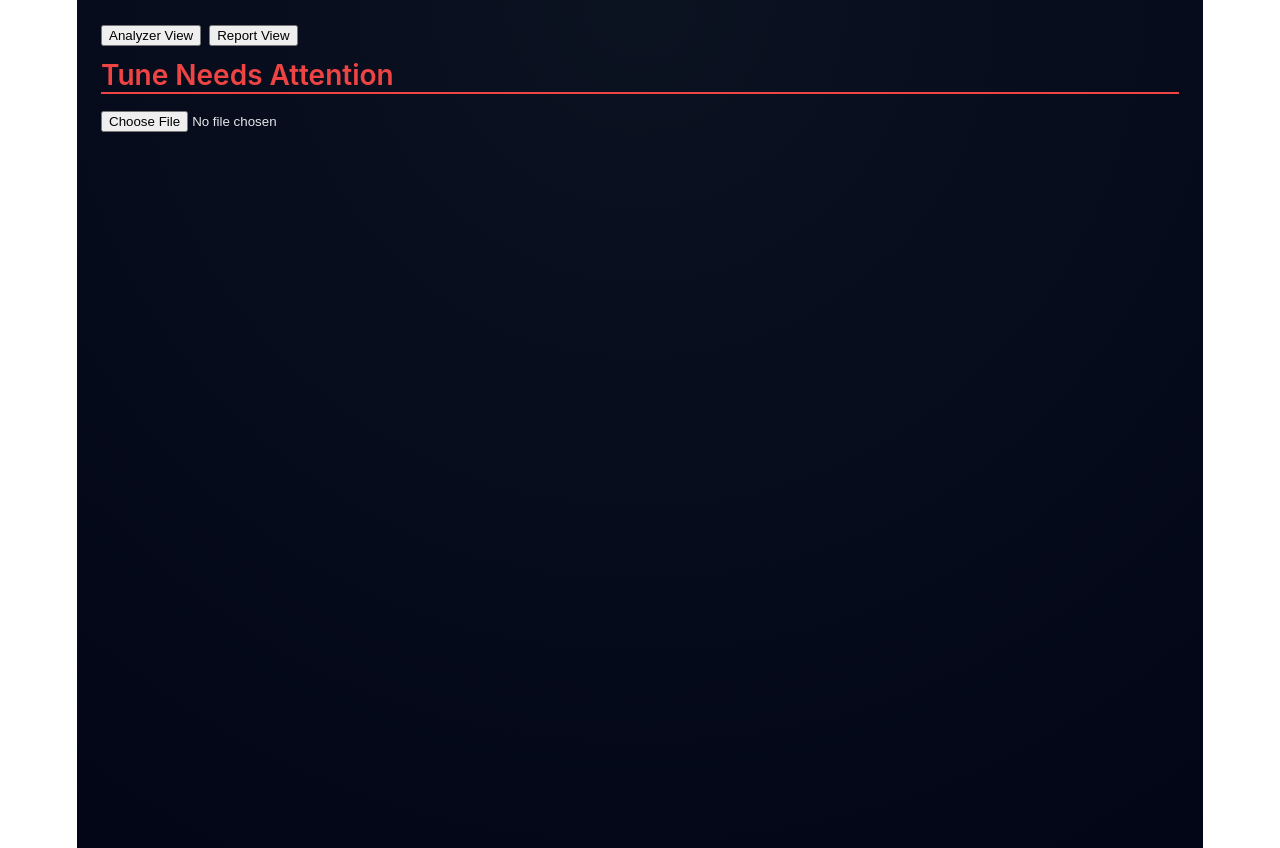
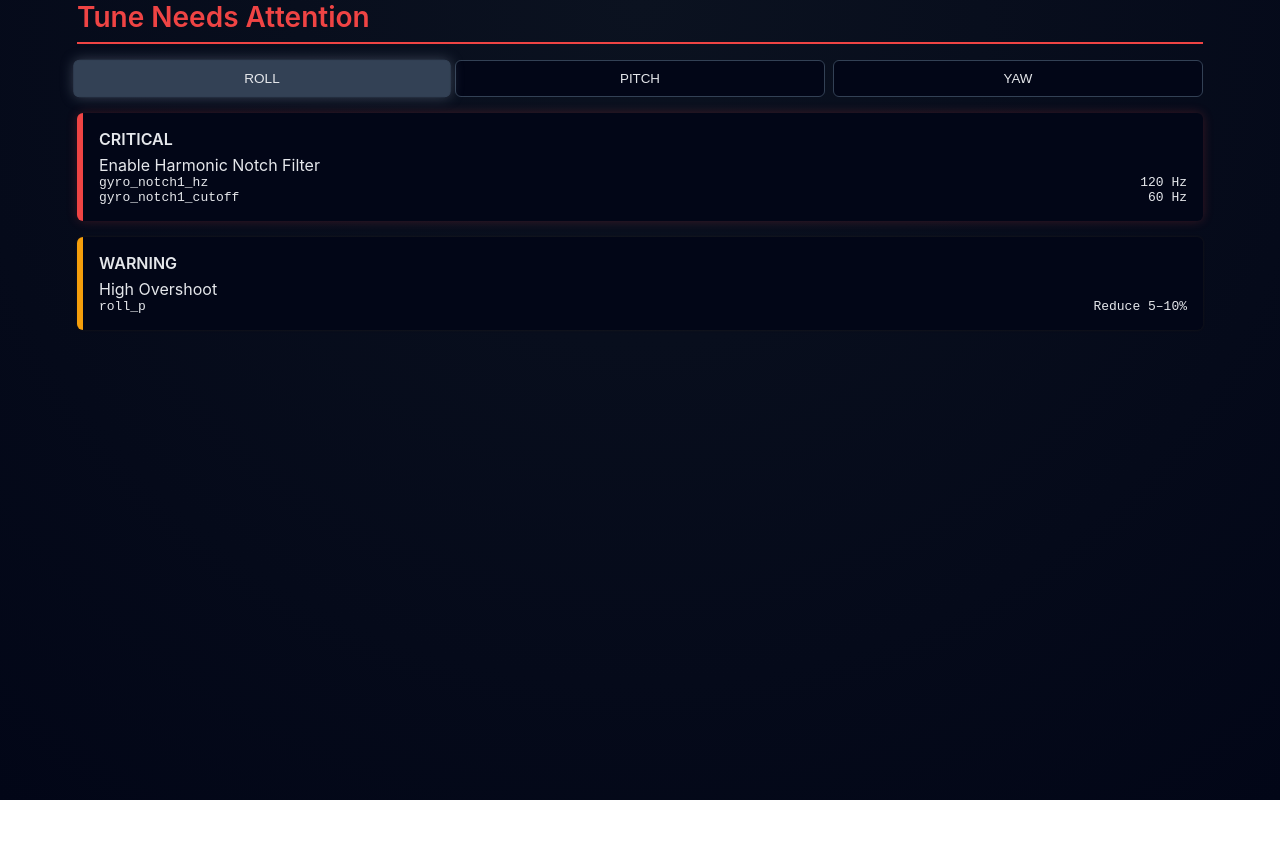
Before and after one commit to srul/inav-pid-analyzer, a React (Vite) app: page / in a window 1280 px wide. After the commit the page ends 800 px from the top, so only its background shows below. Built offline with nearby package versions, Linux system fonts and the light colour scheme.

Commit message:
Update App.jsx

```diff
--- a/src/App.jsx
+++ b/src/App.jsx
@@ -1,129 +1,45 @@
 import { useEffect, useState } from "react";
 
-/* ================= CONFIG ================= */
 const AXES = ["roll", "pitch", "yaw"];
-const PRESET_KEY = "pid-analyzer-presets";
-const THEME_KEY = "pid-analyzer-theme";
 
-/* ================= THEME ================= */
-function getInitialTheme() {
-  const saved = localStorage.getItem(THEME_KEY);
-  if (saved) return saved;
-  return window.matchMedia("(prefers-color-scheme: dark)").matches
-    ? "dark"
-    : "light";
-}
+export default function App() {
+  const [axis, setAxis] = useState("roll");
 
-/* ================= STORAGE ================= */
-function loadPresets() {
-  try {
-    return JSON.parse(localStorage.getItem(PRESET_KEY)) || [];
-  } catch {
-    return [];
-  }
-}
-function savePresets(presets) {
-  localStorage.setItem(PRESET_KEY, JSON.stringify(presets));
-}
-
-/* ================= CSV ================= */
-function parseCSV(file, onSuccess, onError) {
-  const r = new FileReader();
-  r.onload = () => {
-    try {
-      const lines = String(r.result).split(/\r?\n/).filter(Boolean);
-      const delim = lines[0].includes(";")
-        ? ";"
-        : lines[0].includes("\t")
-        ? "\t"
-        : ",";
-      const headers = lines[0].split(delim);
-      const idx = h => headers.indexOf(h);
-      const t = idx("time");
-
-      const data = lines.slice(1).map(l => {
-        const p = l.split(delim);
-        const row = { time: +p[t] };
-        AXES.forEach((a, i) => {
-          row[a] = {
-            gyro: +p[idx(`gyro[${i}]`)],
-            set: +p[idx(`setpoint[${i}]`)],
+  const report = {
+    global: "CRITICAL",
+    axes: {
+      roll: { severity: "CRITICAL" },
+      pitch: { severity: "OK" },
+      yaw: { severity: "OK" },
+    },
   };
-        });
-        return row;
-      }).filter(r => !isNaN(r.time));
-
-      onSuccess(data);
-    } catch (e) {
-      onError(e.message);
-    }
-  };
-  r.readAsText(file);
-}
-
-/* ================= ANALYSIS ================= */
-function analyze(data) {
-  let global = "OK";
-  const axes = {};
-
-  AXES.forEach(a => {
-    const g = data.map(r => r[a].gyro);
-    const s = data.map(r => r[a].set);
-    const fs = s.at(-1);
-
-    if (Math.abs(fs) < 1e-6) {
-      axes[a] = { severity: "OK" };
-      return;
-    }
-
-    const peak = Math.max(...g);
-    const overshoot = ((peak - fs) / Math.abs(fs)) * 100;
-
-    let severity = "OK";
-    if (overshoot > 15) severity = "WARNING";
-    if (overshoot > 30) severity = "CRITICAL";
-
-    if (severity === "CRITICAL") global = "CRITICAL";
-    else if (severity === "WARNING" && global !== "CRITICAL")
-      global = "WARNING";
-
-    axes[a] = { severity, overshoot: overshoot.toFixed(1) };
-  });
-
-  return {
-    generatedAt: new Date().toISOString(),
-    global,
-    axes,
-  };
-}
-
-/* ================= APP ================= */
-export default function App() {
-  const [data, setData] = useState(null);
-  const [report, setReport] = useState(null);
-  const [axis, setAxis] = useState("roll");
-  const [view, setView] = useState("analyzer"); // ✅ Option A
-  const [theme, setTheme] = useState(getInitialTheme());
-  const [error, setError] = useState("");
-
-  useEffect(() => {
-    document.documentElement.setAttribute("data-theme", theme);
-    localStorage.setItem(THEME_KEY, theme);
-  }, [theme]);
 
   return (
-    <div className={`app ${view}`}>
+    <div className="app analyzer">
       <style>{`
         body {
           margin: 0;
           font-family: Inter, system-ui, sans-serif;
+          background: radial-gradient(circle at top, #0b1220, #020617);
+          color: #e5e7eb;
         }
 
-        .app.analyzer {
-          min-height: 100vh;
-          background: radial-gradient(circle at top, #0b1220, #020617);
-          color: #e5e7eb;
-          padding: 24px;
+        /* ===== Animations ===== */
+        @keyframes fadeSlideIn {
+          from { opacity: 0; transform: translateY(12px); }
+          to { opacity: 1; transform: translateY(0); }
+        }
+
+        @keyframes criticalPulse {
+          0% { box-shadow: 0 0 0 rgba(239,68,68,0); }
+          50% { box-shadow: 0 0 18px rgba(239,68,68,0.35); }
+          100% { box-shadow: 0 0 0 rgba(239,68,68,0); }
+        }
+
+        @keyframes warningPulse {
+          0% { box-shadow: 0 0 0 rgba(245,158,11,0); }
+          50% { box-shadow: 0 0 14px rgba(245,158,11,0.35); }
+          100% { box-shadow: 0 0 0 rgba(245,158,11,0); }
         }
 
         .top-bar {
@@ -131,13 +47,15 @@ export default function App() {
           font-weight: 600;
           color: #ef4444;
           border-bottom: 2px solid #ef4444;
+          padding-bottom: 8px;
           margin-bottom: 16px;
+          animation: fadeSlideIn 220ms ease-out;
         }
 
         .axis-tabs {
           display: flex;
           gap: 8px;
-          margin: 16px 0;
+          margin-bottom: 16px;
         }
 
         .axis-tabs button {
@@ -147,9 +65,17 @@ export default function App() {
           border: 1px solid #334155;
           color: #e5e7eb;
           border-radius: 6px;
+          cursor: pointer;
+          transition: transform 120ms ease, box-shadow 120ms ease;
+        }
+
+        .axis-tabs button:hover {
+          transform: translateY(-1px);
         }
 
         .axis-tabs button.active {
+          transform: scale(1.02);
+          box-shadow: 0 0 12px rgba(148,163,184,0.35);
           background: #334155;
         }
 
@@ -159,10 +85,22 @@ export default function App() {
           padding: 16px;
           margin-bottom: 16px;
           border-radius: 6px;
+          animation: fadeSlideIn 280ms ease-out both;
         }
 
-        .card.CRITICAL { border-color: #ef4444; }
-        .card.WARNING  { border-color: #f59e0b; }
+        .card.CRITICAL {
+          border-color: #ef4444;
+          animation:
+            fadeSlideIn 280ms ease-out both,
+            criticalPulse 2.4s ease-in-out infinite;
+        }
+
+        .card.WARNING {
+          border-color: #f59e0b;
+          animation:
+            fadeSlideIn 280ms ease-out both,
+            warningPulse 3s ease-in-out infinite;
+        }
 
         .card-title {
           font-weight: 600;
@@ -174,41 +112,11 @@ export default function App() {
           justify-content: space-between;
           font-family: monospace;
           font-size: 13px;
-          opacity: 0.9;
         }
       `}</style>
 
-      {/* VIEW TOGGLE */}
-      <div style={{ marginBottom: 12 }}>
-        <button onClick={() => setView("analyzer")}>Analyzer View</button>
-        <button onClick={() => setView("report")} style={{ marginLeft: 8 }}>
-          Report View
-        </button>
-      </div>
-
-      {view === "analyzer" && (
-        <>
       <div className="top-bar">Tune Needs Attention</div>
 
-          <input
-            type="file"
-            accept=".csv"
-            onChange={e =>
-              parseCSV(
-                e.target.files[0],
-                d => {
-                  setData(d);
-                  setReport(analyze(d));
-                },
-                setError
-              )
-            }
-          />
-
-          {error && <div style={{ color: "red" }}>{error}</div>}
-
-          {report && (
-            <>
       <div className="axis-tabs">
         {AXES.map(a => (
           <button
@@ -221,42 +129,27 @@ export default function App() {
         ))}
       </div>
 
-              {report.axes[axis].severity === "CRITICAL" && (
       <div className="card CRITICAL">
         <div className="card-title">CRITICAL</div>
         Enable Harmonic Notch Filter
         <div className="param">
           <span>gyro_notch1_hz</span>
-                    <span>120 Hz</span>
+          <span>120 Hz</span>
         </div>
         <div className="param">
           <span>gyro_notch1_cutoff</span>
-                    <span>60 Hz</span>
+          <span>60 Hz</span>
         </div>
       </div>
-              )}
 
-              {report.axes[axis].severity !== "OK" && (
       <div className="card WARNING">
         <div className="card-title">WARNING</div>
         High Overshoot
         <div className="param">
-                    <span>{axis}_p</span>
+          <span>roll_p</span>
           <span>Reduce 5–10%</span>
         </div>
       </div>
-              )}
-            </>
-          )}
-        </>
-      )}
-
-      {view === "report" && (
-        <div style={{ padding: 24 }}>
-          <h2>Report View</h2>
-          {report && <pre>{JSON.stringify(report, null, 2)}</pre>}
-        </div>
-      )}
     </div>
   );
 }
```
Lines whose indentation alone changed are shown as unchanged.
